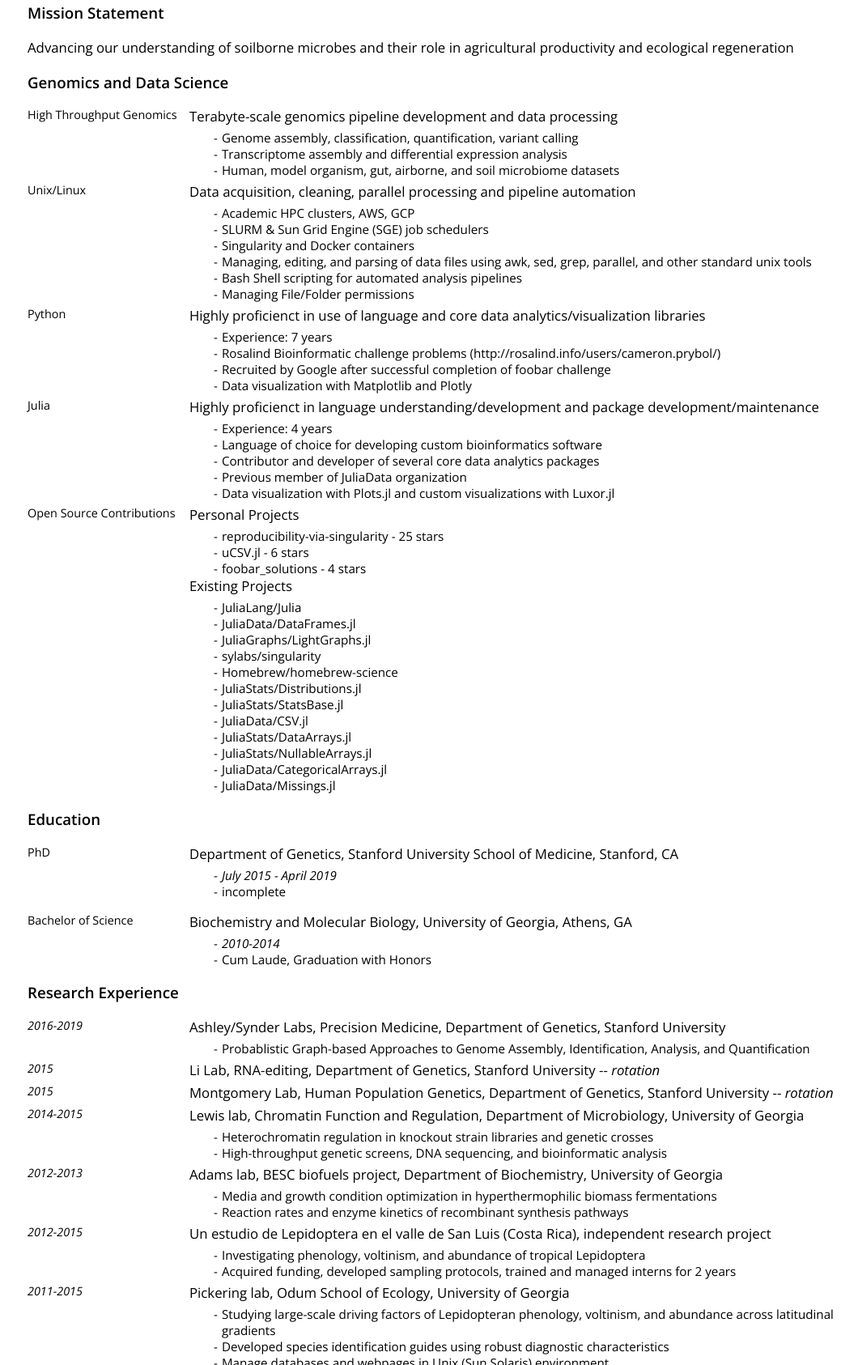
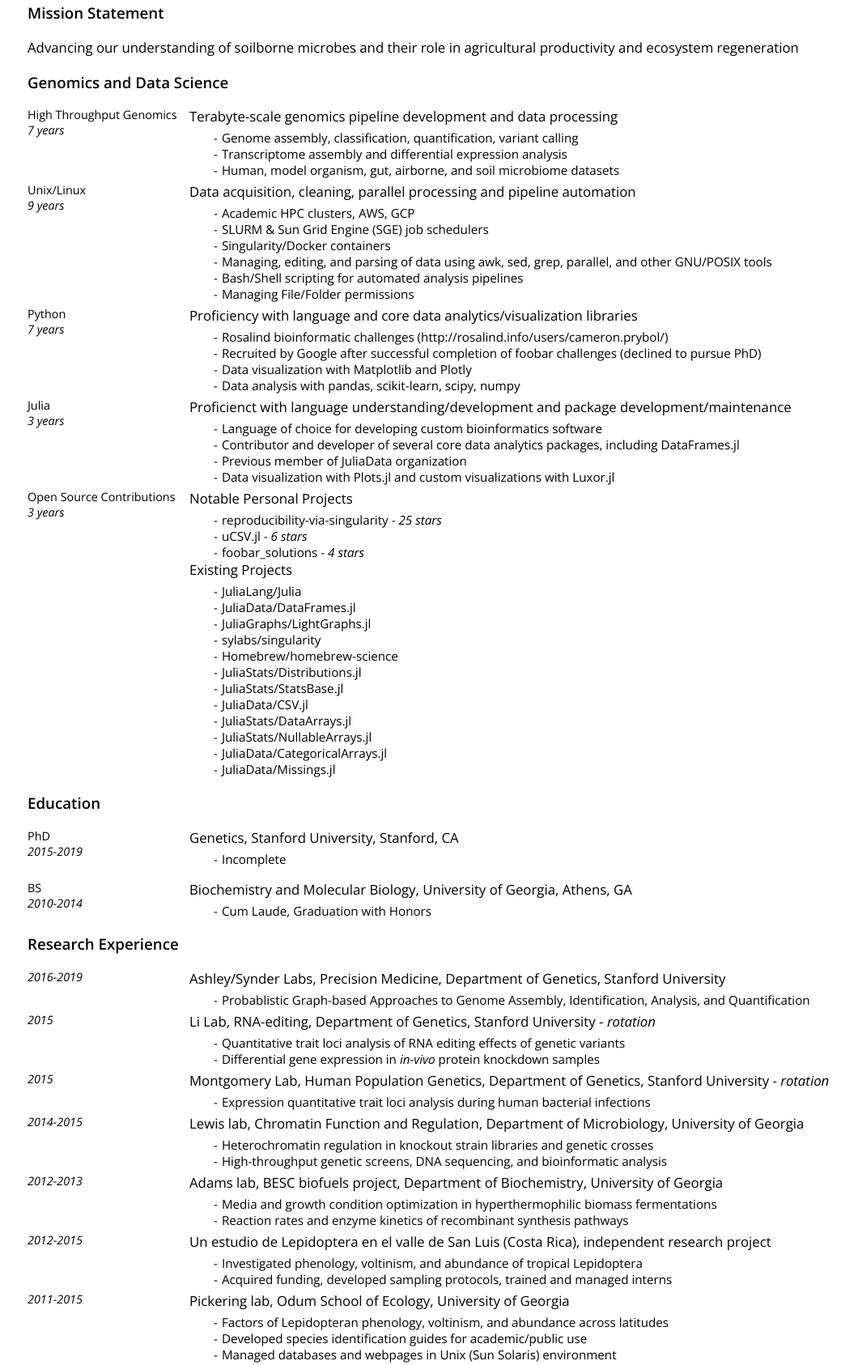
Before and after one commit to cjprybol/CV, a plain HTML site: page index.html in a window 1280 px wide. Shown: the part 175-1861 px from the top of the page at 81% size, without its empty margins (106-1166 px from the left). Drawn offline with nearby package versions, Linux system fonts and the light colour scheme.

Commit message:
Final version submitted to AgBiome

```diff
--- a/index.html
+++ b/index.html
@@ -36,7 +36,7 @@
 <section id="mission statement" class="level3">
 	<h3>Mission Statement</h3>
 	<p>
-		Advancing our understanding of soilborne microbes and their role in agricultural productivity and ecological regeneration
+		Advancing our understanding of soilborne microbes and their role in agricultural productivity and ecosystem regeneration
 	</p>
 </section>
 
@@ -44,7 +44,7 @@
 	<h3>Genomics and Data Science</h3>
 	<dl>
 		<p>
-			<dt>High Throughput Genomics</dt>
+			<dt>High Throughput Genomics<br><em>7 years</em></dt>
 			<dd>
 				<p>Terabyte-scale genomics pipeline development and data processing</p>
 				<ul>
@@ -56,41 +56,40 @@
 		</p>
 
 		<p>
-			<dt>Unix/Linux</dt>
+			<dt>Unix/Linux<br><em>9 years</em></dt>
 			<dd>
 				<p>Data acquisition, cleaning, parallel processing and pipeline automation</p>
 				<ul>
 					<li>Academic HPC clusters, AWS, GCP</li>
 					<li>SLURM & Sun Grid Engine (SGE) job schedulers</li>
-					<li>Singularity and Docker containers</li>
-					<li>Managing, editing, and parsing of data files using awk, sed, grep, parallel, and other standard unix tools</li>
-					<li>Bash Shell scripting for automated analysis pipelines</li>
+					<li>Singularity/Docker containers</li>
+					<li>Managing, editing, and parsing of data using awk, sed, grep, parallel, and other GNU/POSIX tools</li>
+					<li>Bash/Shell scripting for automated analysis pipelines</li>
 					<li>Managing File/Folder permissions</li>
 				</ul>
 			</dd>
 		</p>
 
 		<p>
-			<dt>Python</dt>
+			<dt>Python<br><em>7 years</em></dt>
 			<dd>
-				<p>Highly proficienct in use of language and core data analytics/visualization libraries<p>
+				<p>Proficiency with language and core data analytics/visualization libraries<p>
 				<ul>
-					<li>Experience: 7 years</li>
-					<li>Rosalind Bioinformatic challenge problems (http://rosalind.info/users/cameron.prybol/)</li>
-					<li>Recruited by Google after successful completion of foobar challenge</li>
+					<li>Rosalind bioinformatic challenges (http://rosalind.info/users/cameron.prybol/)</li>
+					<li>Recruited by Google after successful completion of foobar challenges (declined to pursue PhD)</li>
 					<li>Data visualization with Matplotlib and Plotly</li>
+					<li>Data analysis with pandas, scikit-learn, scipy, numpy</li>
 				</ul>
 			</dd>
 		</p>
 
 		<p>
-			<dt>Julia</dt>
+			<dt>Julia<br><em>3 years</em></dt>
 			<dd>
-				<p>Highly proficienct in language understanding/development and package development/maintenance<p>
+				<p>Proficienct with language understanding/development and package development/maintenance<p>
 				<ul>
-					<li>Experience: 4 years</li>
 					<li>Language of choice for developing custom bioinformatics software</li>
-					<li>Contributor and developer of several core data analytics packages</li>
+					<li>Contributor and developer of several core data analytics packages, including DataFrames.jl</li>
 					<li>Previous member of JuliaData organization</li>
 					<li>Data visualization with Plots.jl and custom visualizations with Luxor.jl</li>
 				</ul>
@@ -98,13 +97,13 @@
 		</p>
 
 		<p>
-			<dt>Open Source Contributions</dt>
+			<dt>Open Source Contributions<br><em>3 years</em></dt>
 			<dd>
-				<p>Personal Projects</p>
+				<p>Notable Personal Projects</p>
 				<ul>
-					<li>reproducibility-via-singularity - 25 stars</li>
-					<li>uCSV.jl - 6 stars</li>
-					<li>foobar_solutions - 4 stars</li>
+					<li>reproducibility-via-singularity - <em>25 stars</em></li>
+					<li>uCSV.jl - <em>6 stars</em></li>
+					<li>foobar_solutions - <em>4 stars</em></li>
 				</ul>
 			</dd>
 			<dd>
@@ -132,12 +131,11 @@
 	<h3>Education</h3>
 		<p>
 			<dl>
-				<dt>PhD</dt>
+				<dt>PhD<br><em>2015-2019</em></dt>
 				<dd>
-					<p>Department of Genetics, Stanford University School of Medicine, Stanford, CA</p>
+					<p>Genetics, Stanford University, Stanford, CA</p>
 					<ul>
-						<li><em>July 2015 - April 2019</em></li>
-						<li>incomplete</li>
+						<li>Incomplete</li>
 					</ul>
 				</dd>
 			</dl>
@@ -145,11 +143,10 @@
 
 		<p>
 			<dl>
-				<dt>Bachelor of Science</dt>
+				<dt>BS<br><em>2010-2014</em></dt>
 				<dd>
 					<p>Biochemistry and Molecular Biology, University of Georgia, Athens, GA<p>
 					<ul>
-						<li><em>2010-2014</em></li>
 						<li>Cum Laude, Graduation with Honors</li>
 					</ul>
 				</dd>
@@ -177,7 +174,11 @@
 				<em>2015</em>
 			</dt>
 			<dd>
-				<p>Li Lab, RNA-editing, Department of Genetics, Stanford University -- <em>rotation</em></p>
+				<p>Li Lab, RNA-editing, Department of Genetics, Stanford University - <em>rotation</em></p>
+				<ul>
+					<li>Quantitative trait loci analysis of RNA editing effects of genetic variants</li>
+					<li>Differential gene expression in <em>in-vivo</em> protein knockdown samples</li>
+				</ul>
 			</dd>
 		</p>
 		<p>
@@ -185,7 +186,10 @@
 				<em>2015</em>
 			</dt>
 			<dd>
-				<p>Montgomery Lab, Human Population Genetics, Department of Genetics, Stanford University -- <em>rotation</em></p>
+				<p>Montgomery Lab, Human Population Genetics, Department of Genetics, Stanford University - <em>rotation</em></p>
+				<ul>
+					<li>Expression quantitative trait loci analysis during human bacterial infections</li>
+				</ul>
 			</dd>
 		</p>
 		<p>
@@ -221,8 +225,8 @@
 			<dd>
 				<p>Un estudio de Lepidoptera en el valle de San Luis (Costa Rica), independent research project</p>
 				<ul>
-					<li>Investigating phenology, voltinism, and abundance of tropical Lepidoptera</li>
-					<li>Acquired funding, developed sampling protocols, trained and managed interns for 2 years</li>
+					<li>Investigated phenology, voltinism, and abundance of tropical Lepidoptera</li>
+					<li>Acquired funding, developed sampling protocols, trained and managed interns</li>
 				</ul>
 			</dd>
 		<p>
@@ -235,10 +239,10 @@
 				<dd>
 					<p>Pickering lab, Odum School of Ecology, University of Georgia<p>
 					<ul>
-						<li>Studying large-scale driving factors of Lepidopteran phenology, voltinism, and abundance across latitudinal gradients</li>
-						<li>Developed species identification guides using robust diagnostic characteristics</li>
-						<li>Manage databases and webpages in Unix (Sun Solaris) environment</li>
-						<li>Identification of North, Central, and South American macro-Lepidoptera</li>
+						<li>Factors of Lepidopteran phenology, voltinism, and abundance across latitudes</li>
+						<li>Developed species identification guides for academic/public use</li>
+						<li>Managed databases and webpages in Unix (Sun Solaris) environment</li>
+						<li>Identification of North, Central, and South American Lepidoptera</li>
 					</ul>
 			</dd>
 		</p>
@@ -249,10 +253,9 @@
 <section id="publications" class="level3">
 	<h3>Publications</h3>
 
-		<dt><em>2019</em></dt>
+		<dt><em>manuscript in prep</em></dt>
 		<dd>
-			<p><b>Prybol, CJ</b>, Jiang, C, Snyder, M. Probablistic Graph-based Genome Analystics and Metagenomic Applications.
-			<em>manuscript in prep</em></p>
+			<p><b>Prybol, CJ</b>, Jiang, C, Snyder, M. Probablistic Graph-based Genome Assembly and Analysis with Metagenomic Applications.</p>
 		</dd>
 
 		<dt><em>2019</em></dt>
@@ -287,8 +290,8 @@
 		</dd>
 </section>
 
-<section id="presentations-and-conferences" class="level3">
-	<h3>Presentations and Conferences</h3>
+<section id="posters-presentations-and-conferences" class="level3">
+	<h3>Posters, Presentations and Conferences</h3>
 	<dl>
 		<p>
 			<dt><em>March 2019</em></dt>
```
